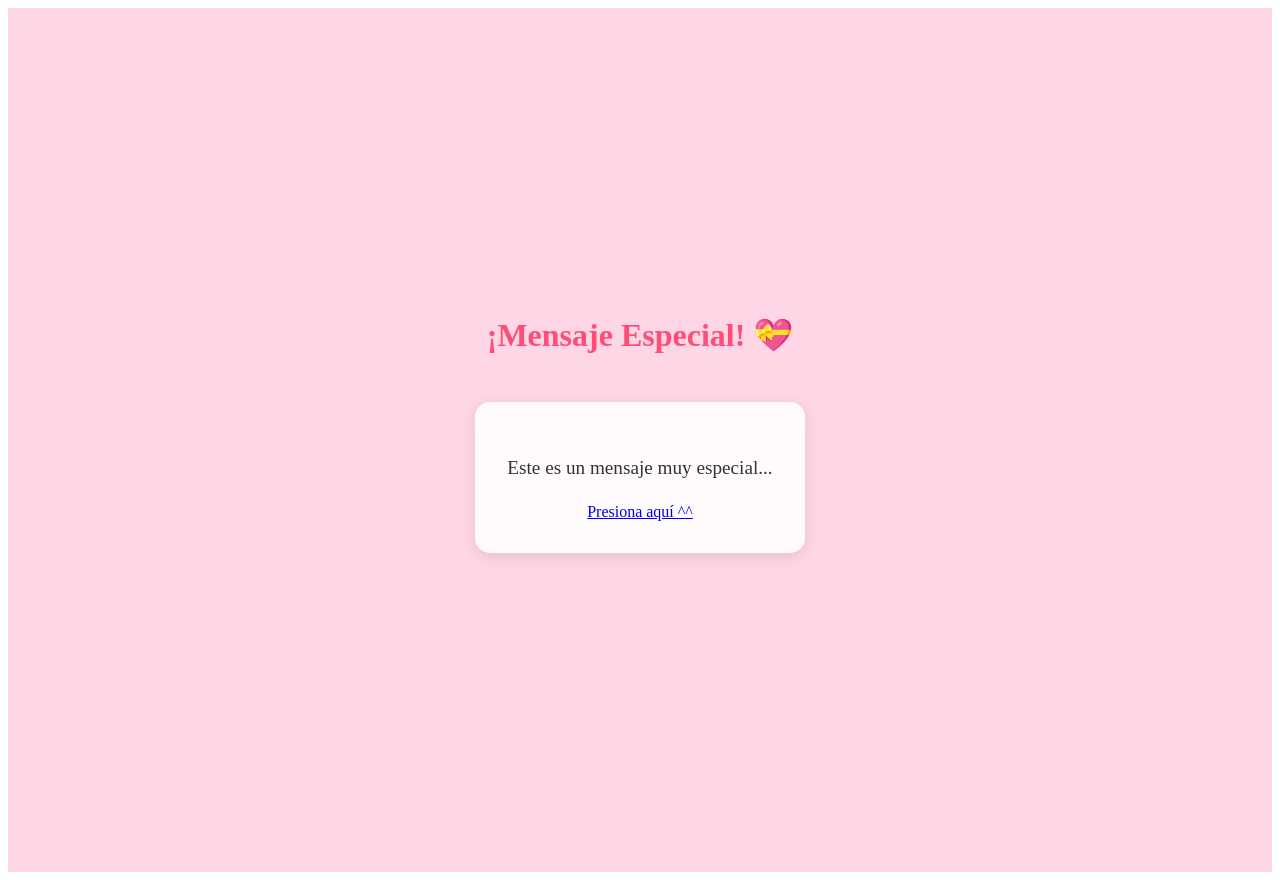
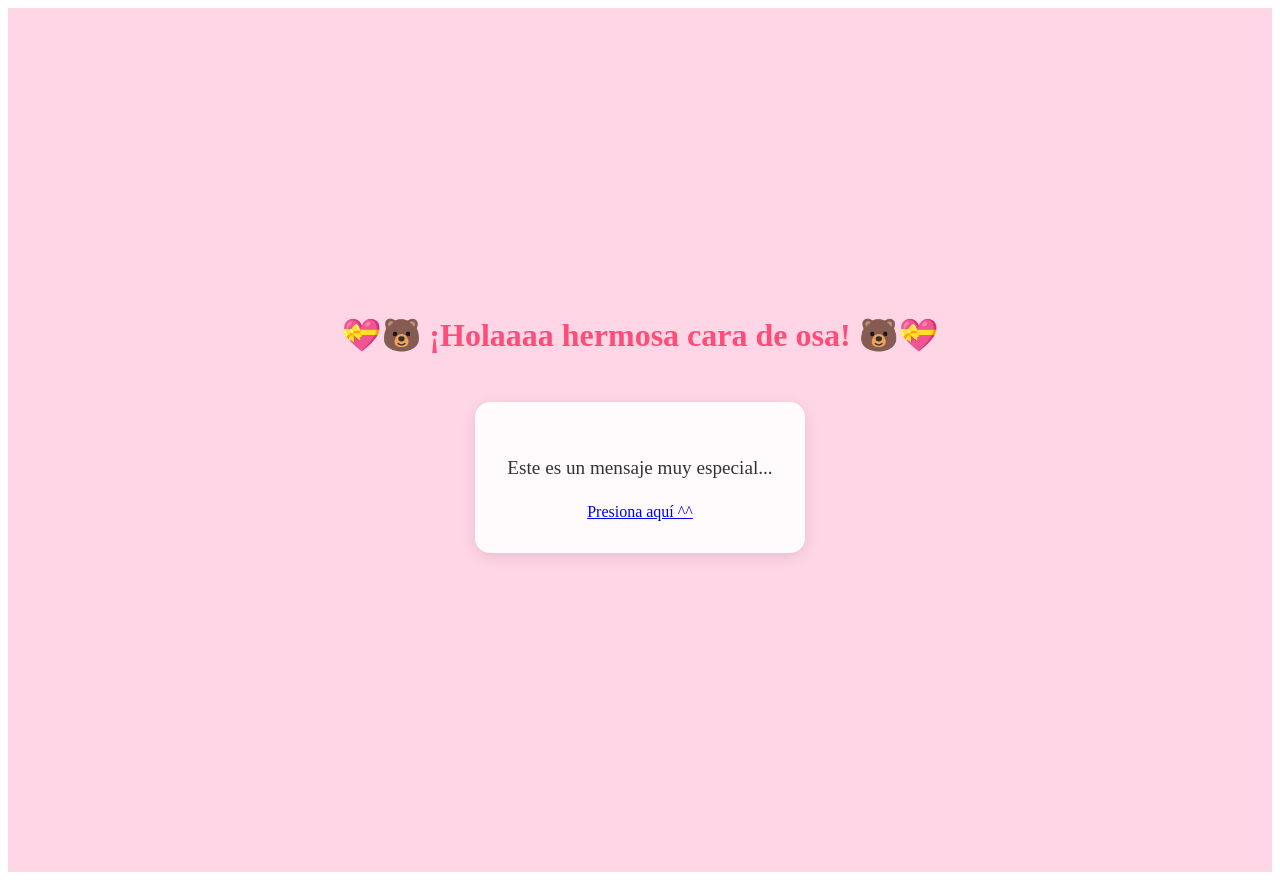
Before and after one commit to Ovejazo/SanValent-n, a Nuxt app in the folder paginaNuxt/: page / in a window 1280 px wide. Built offline with nearby package versions, Linux system fonts and the light colour scheme.

Commit message:
San valetín <3

```diff
--- a/paginaNuxt/components/Sunflower.vue
+++ b/paginaNuxt/components/Sunflower.vue
@@ -16,7 +16,7 @@
       </div>
     </div>
     <div class="text-block">
-      <h1>Mi Girasol</h1>
+      <h1>Mi Wawalona</h1>
       <h3>Hice este girasol pensando en ti, pensando en tus gustos y en tu carita linda hermosa.</h3>
     <NuxtLink to="/caca" class="link-button">
         Nuevamente presiona aquí
--- a/paginaNuxt/pages/index.vue
+++ b/paginaNuxt/pages/index.vue
@@ -1,9 +1,8 @@
 <template>
   <div class="mensaje-container">
-    <h1>¡Mensaje Especial! 💝</h1>
+    <h1>💝🐻 ¡Holaaaa hermosa cara de osa! 🐻💝</h1>
     <div class="mensaje-content">
       <p>Este es un mensaje muy especial...</p>
-      <!-- Aquí puedes agregar el contenido que desees mostrar en la nueva página -->
     <NuxtLink to="/mensaje" class="link-button">
         Presiona aquí ^^
     </NuxtLink>
```
